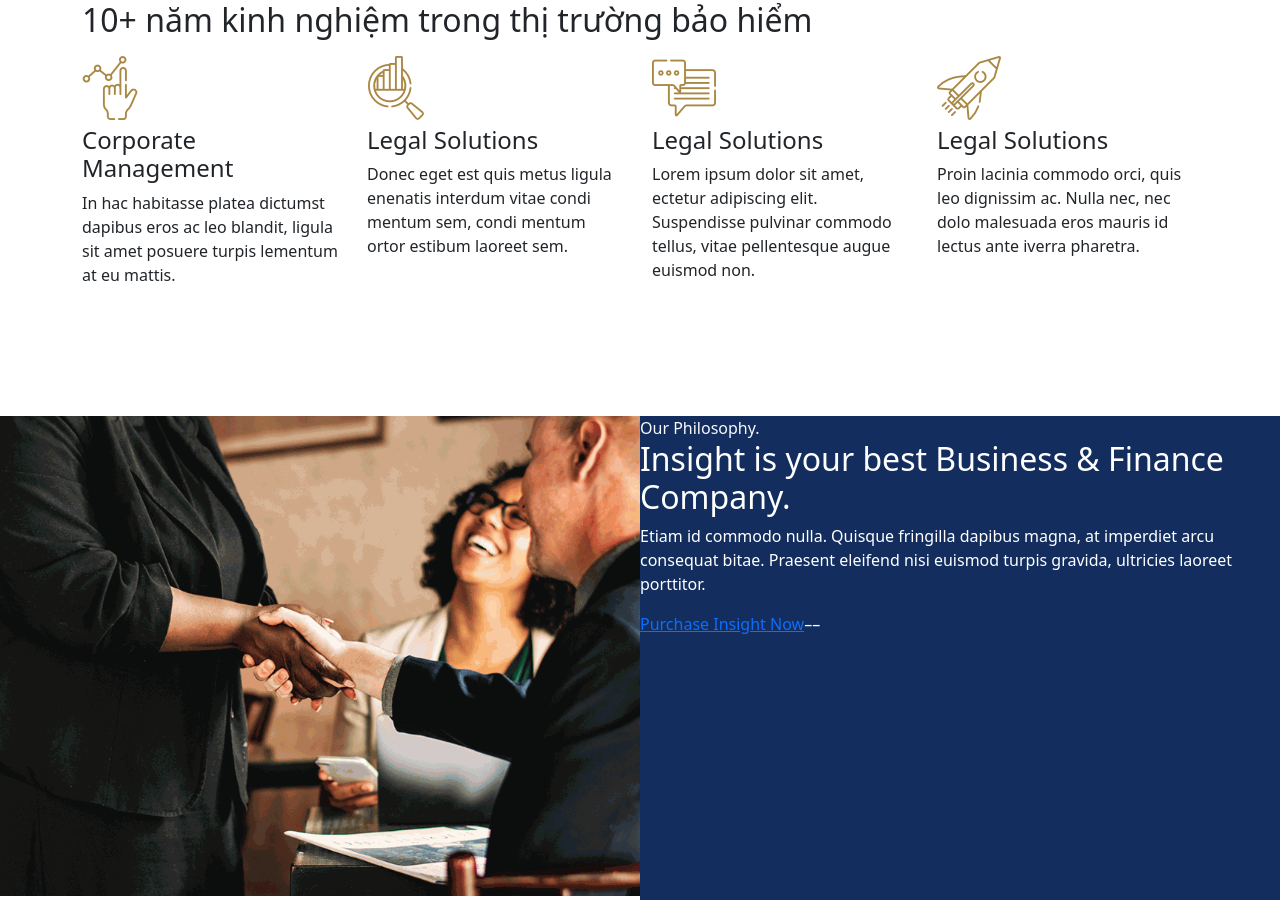
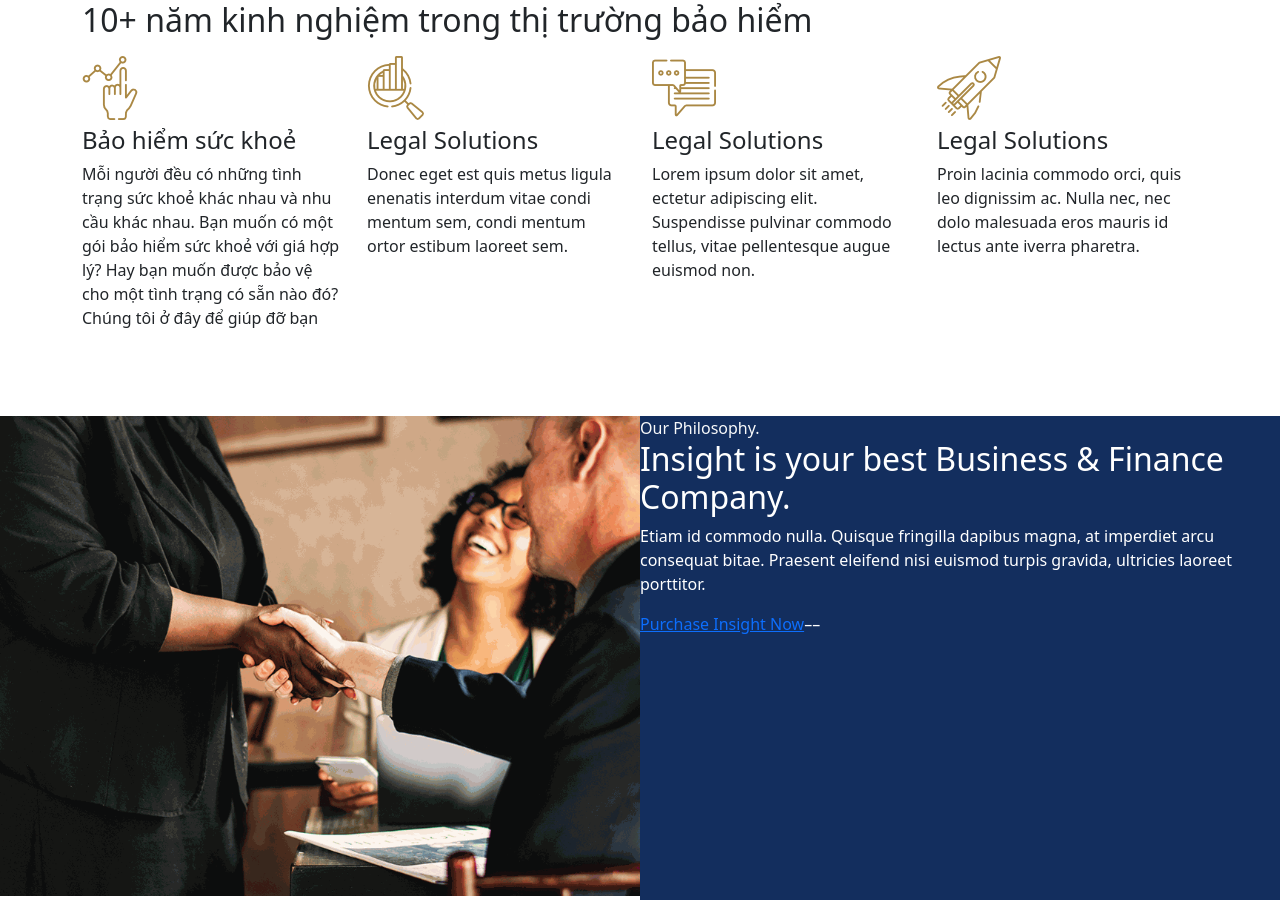
Before and after one commit to toanvan273/my-profile, a Next.js app: page / in a window 1280 px wide. Shown: the part 947-1847 px from the top of the page. Built offline with nearby package versions, Linux system fonts and the light colour scheme.

Commit message:
update bock1

```diff
--- a/labels/HomeLabel.js
+++ b/labels/HomeLabel.js
@@ -29,6 +29,10 @@ const keyMap = {
         OurService: {
             title: "Our Services",
             content: "10+ years of experience in Insurance business"
+        },
+        OurServiceBock1: {
+            title: "Health Insurance",
+            p_1: "People have complex health status and demand. You want a reasonable plan to cover you? Or you want to be covered in one of your pre-existing condition? We are here to help"
         }
     },
     vi: {
@@ -57,6 +61,10 @@ const keyMap = {
         OurService: {
             title: "Dịch vụ",
             content: "10+ năm kinh nghiệm trong thị trường bảo hiểm"
+        },
+        OurServiceBock1: {
+            title: "Bảo hiểm sức khoẻ",
+            p_1: "Mỗi người đều có những tình trạng sức khoẻ khác nhau và nhu cầu khác nhau. Bạn muốn có một gói bảo hiểm sức khoẻ với giá hợp lý? Hay bạn muốn được bảo vệ cho một tình trạng có sẵn nào đó? Chúng tôi ở đây để giúp đỡ bạn"
         }
     }
 };
--- a/package.json
+++ b/package.json
@@ -3,6 +3,7 @@
   "version": "0.1.0",
   "private": true,
   "scripts": {
+    "run": "next",
     "dev": "next dev",
     "build": "next build",
     "start": "next start",
@@ -11,7 +12,7 @@
   "dependencies": {
     "@popperjs/core": "^2.9.2",
     "bootstrap": "^5.0.2",
-    "next": "11.0.1",
+    "next": "^11.0.1",
     "react": "17.0.2",
     "react-dom": "17.0.2",
     "styled-components": "^5.3.0"
--- a/pages/index.js
+++ b/pages/index.js
@@ -177,11 +177,9 @@ export default function Home(props) {
                             <div className="img-icon">
                                 <Image src={icon1} alt="icon1" />
                             </div>
-                            <h4>Corporate Management</h4>
+                            <h4>{homeLabel(locale).OurServiceBock1.title}</h4>
                             <p>
-                                In hac habitasse platea dictumst dapibus eros ac
-                                leo blandit, ligula sit amet posuere turpis
-                                lementum at eu mattis.
+                                {homeLabel(locale).OurServiceBock1.p_1}
                             </p>
                         </div>
                         <div
```
Also changed, not shown: 1 other file (tests, documents, lock files or other folders).
